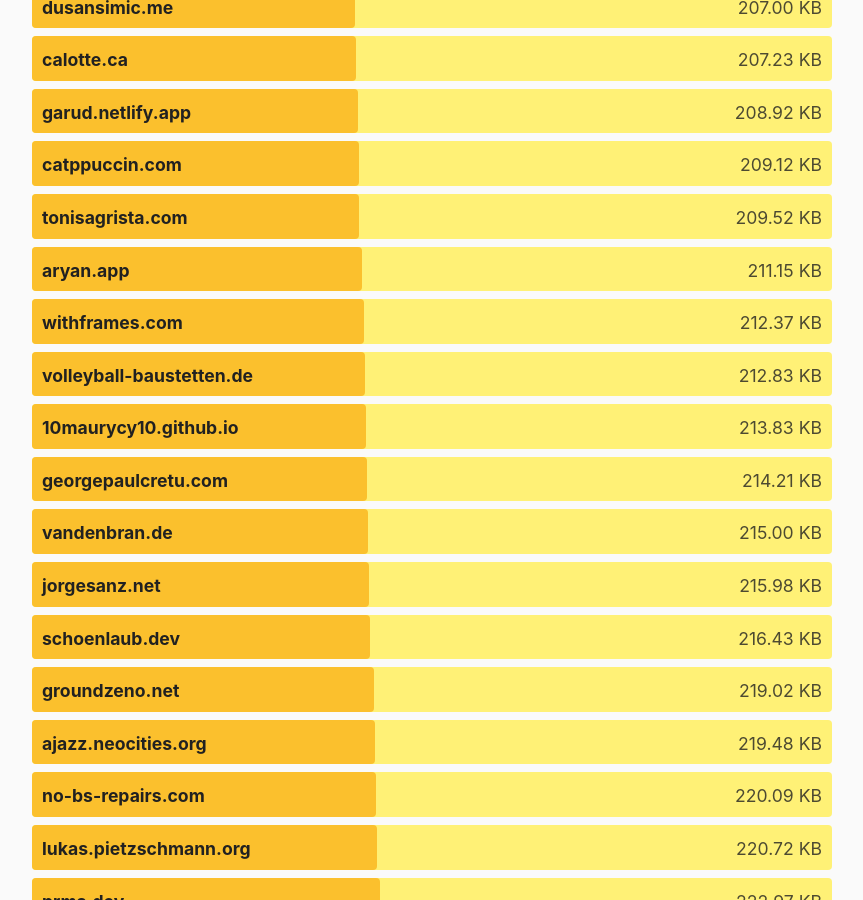
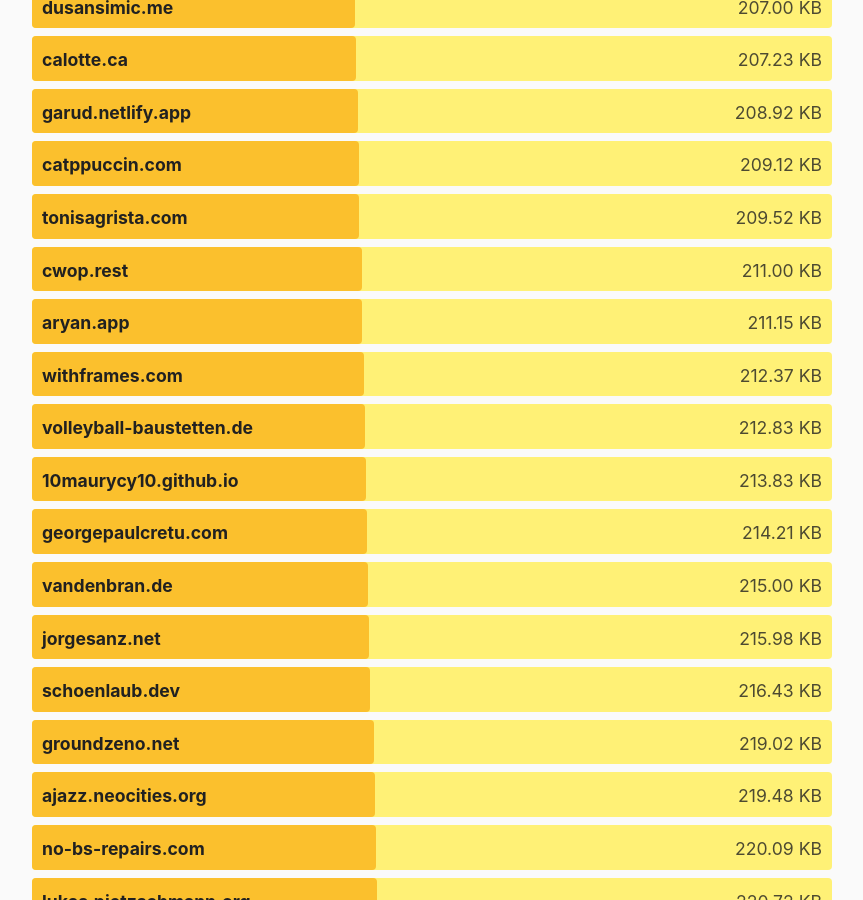
Before and after one commit to kevquirk/512kb.club, a Jekyll site: the page built from index.md, in a window 1280 px wide and 900 px high, scrolled down 34885 px. Shown: the whole window, without its empty margins (208-1071 px from the left). Built offline with Jekyll 4.4.1, drawn with Linux system fonts in a browser that asks for light colours.

Commit message:
Add cwop.rest

```diff
--- a/_data/sites.yml
+++ b/_data/sites.yml
@@ -958,6 +958,11 @@
   size: 245
   last_checked: 2023-01-20
 
+- domain: cwop.rest
+  url: https://cwop.rest/
+  size: 211
+  last_checked: 2025-11-04
+
 - domain: cy7.sh
   url: https://cy7.sh/
   size: 269.36
```
